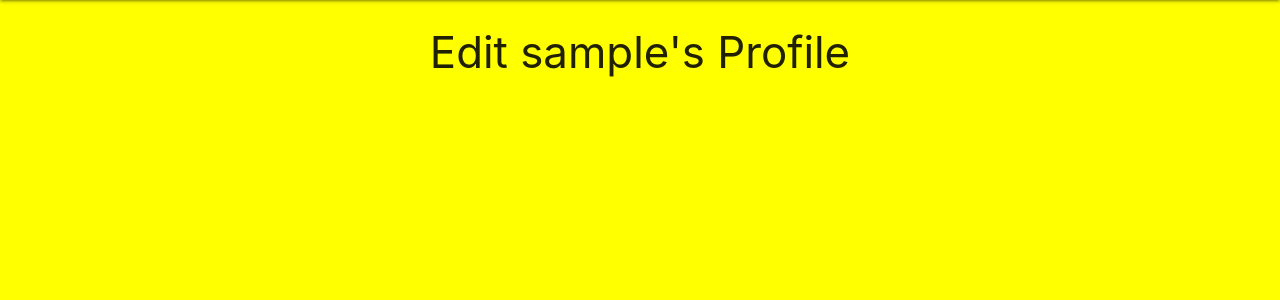
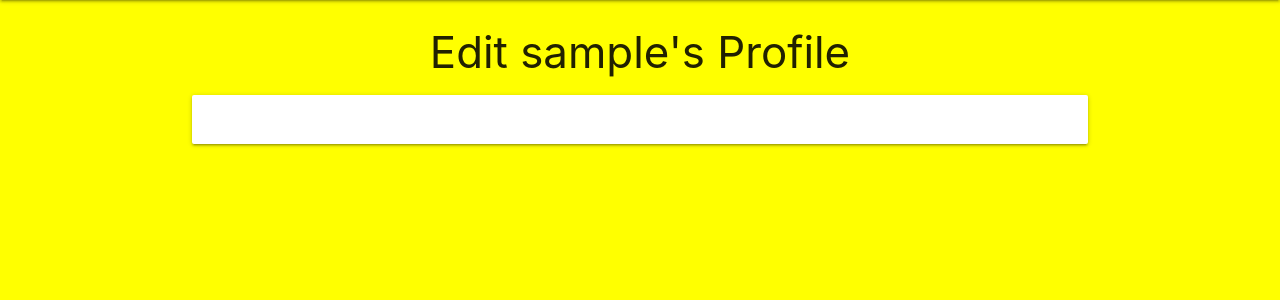
Before and after one commit to JeromeDaGnome/Brixicon, a Flask app: template templates/profile.html in a window 1280 px wide. Shown: the part 64-364 px from the top of the page. Run offline with Flask 2, Linux system fonts and the light colour scheme; the template is opened without the code that fills it: most values are stand-ins (such as "Sample title", 1, 10 or a date in 2020); some libraries are stand-ins or nearby versions.

Commit message:
debugging profile page

```diff
--- a/templates/profile.html
+++ b/templates/profile.html
@@ -3,6 +3,10 @@
 
 <h3 class="center-align">Edit {{ username }}'s Profile</h3>
 
+<div class="row card-panel white">
+    <form class="col s12" method="POST" action="{{ url_for('profile', user_id=user._id) }}">
 
+    </form>
+</div>
 
 {% endblock %}
```
